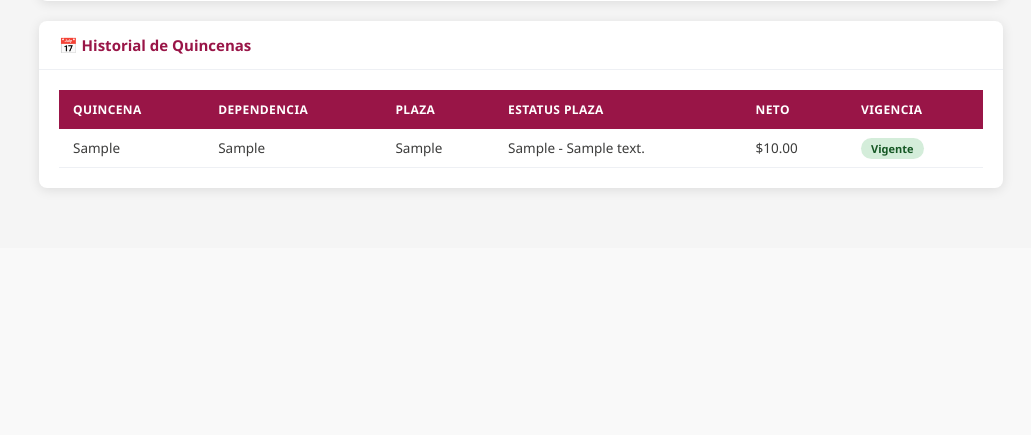
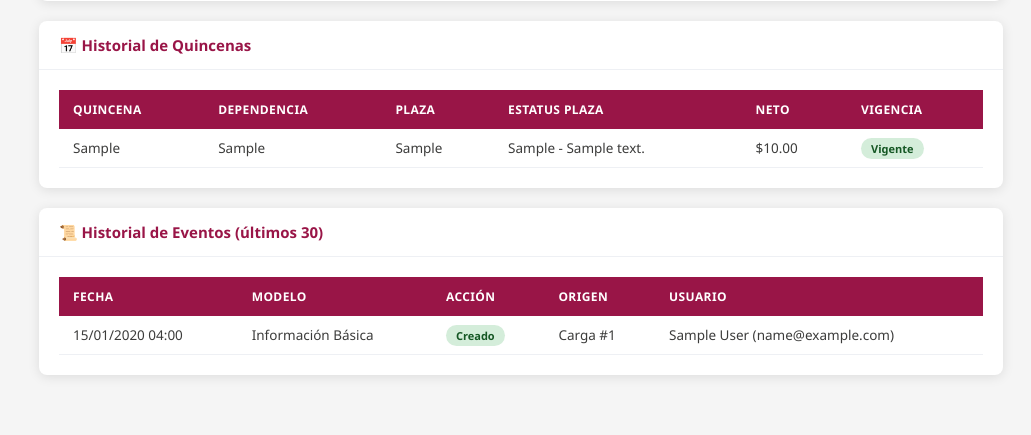
Before and after one commit to oswaldomoralesmis/resp, a Django app: page /servidores/1/ in a window 1280 px wide. Shown: the part 909-1344 px from the top of the page, without its empty margins (249-1280 px from the left). Before the commit the page ends 1101 px from the top, so only its background shows below. Run offline with Django 5.2, Linux system fonts and the light colour scheme; a user stored in the database is signed in; data comes from the database, SQL or seed files in the repository; tables that the repository leaves empty hold one stand-in row (values such as "Sample post"); data that the repository does not hold is empty.

Commit message:
log de eventos

```diff
--- a/servidores/models.py
+++ b/servidores/models.py
@@ -306,3 +306,55 @@ class BajaServidorPublico(models.Model):
 
     def __str__(self):
         return f"Baja: {self.servidor} - {self.fecha_baja}"
+
+
+class LogEvento(models.Model):
+    """Bitácora de movimientos sobre Información Básica, Bajas y Datos
+    Personales: quién, cuándo, si fue por una carga de layout o editado a
+    mano. No reemplaza la trazabilidad de detalle que ya tiene cada modelo
+    (carga_origen en InformacionBasica/BajaServidorPublico) — la complementa
+    con un registro plano, cronológico y consultable por servidor/RFC."""
+    MODELO_CHOICES = [
+        ('informacion_basica', 'Información Básica'),
+        ('baja', 'Baja de Servidor Público'),
+        ('datos_personales', 'Datos Personales'),
+    ]
+    ACCION_CHOICES = [
+        ('creado', 'Creado'),
+        ('editado', 'Editado'),
+    ]
+    ORIGEN_CHOICES = [
+        ('carga', 'Carga de Layout'),
+        ('manual', 'Manual'),
+    ]
+    modelo = models.CharField(max_length=30, choices=MODELO_CHOICES, verbose_name='Modelo')
+    objeto_id = models.PositiveIntegerField(verbose_name='ID del registro')
+    servidor = models.ForeignKey(
+        ServidorPublico, on_delete=models.SET_NULL, null=True, related_name='eventos_log',
+        verbose_name='Servidor',
+    )
+    accion = models.CharField(max_length=10, choices=ACCION_CHOICES, verbose_name='Acción')
+    origen = models.CharField(max_length=10, choices=ORIGEN_CHOICES, verbose_name='Origen')
+    carga = models.ForeignKey(
+        'cargas.CargaLayout', on_delete=models.SET_NULL, null=True, blank=True, verbose_name='Carga',
+    )
+    usuario = models.ForeignKey(
+        'usuarios.UsuarioRESP', on_delete=models.SET_NULL, null=True, verbose_name='Usuario',
+    )
+    fecha = models.DateTimeField(auto_now_add=True, verbose_name='Fecha')
+
+    class Meta:
+        verbose_name = 'Evento de Log'
+        verbose_name_plural = 'Log de Eventos'
+        ordering = ['-fecha']
+        indexes = [models.Index(fields=['modelo', 'objeto_id'])]
+
+    def __str__(self):
+        return f"{self.get_modelo_display()} #{self.objeto_id} — {self.get_accion_display()} ({self.get_origen_display()})"
+
+    @classmethod
+    def registrar(cls, modelo, objeto_id, servidor, accion, origen, usuario=None, carga=None):
+        return cls.objects.create(
+            modelo=modelo, objeto_id=objeto_id, servidor=servidor, accion=accion,
+            origen=origen, usuario=usuario, carga=carga,
+        )
--- a/servidores/views.py
+++ b/servidores/views.py
@@ -17,7 +17,7 @@ from openpyxl.utils import get_column_letter
 from .models import (
     ServidorPublico, InformacionBasica, BajaServidorPublico, Puesto,
     DatosPersonales, DatosComplementarios, DiscapacidadServidor,
-    EnfermedadCronicaServidor, IdiomaServidor,
+    EnfermedadCronicaServidor, IdiomaServidor, LogEvento,
     sincronizar_puesto, liberar_puestos_de,
 )
 from .forms import (
@@ -207,6 +207,7 @@ class ServidorDetailView(LoginRequiredMixin, DependenciaScopedMixin, DetailView)
             servidor=self.object
         ).order_by('-quincena')[:10]
         ctx['bajas'] = self.object.bajas.select_related('motivo_baja', 'dependencia').order_by('-fecha_baja')
+        ctx['eventos_log'] = self.object.eventos_log.select_related('usuario', 'carga')[:30]
         ctx['titulo'] = f'Servidor: {self.object.nombre_completo}'
         return ctx
 
@@ -284,9 +285,14 @@ class ServidorUpdateView(LoginRequiredMixin, DependenciaScopedMixin, UpdateView)
         if form.is_valid() and form_personales.is_valid() and form_complementarios.is_valid():
             self.object = form.save()
 
+            datos_personales_es_nuevo = form_personales.instance.pk is None
             datos_personales = form_personales.save(commit=False)
             datos_personales.servidor = self.object
             datos_personales.save()
+            LogEvento.registrar(
+                'datos_personales', datos_personales.pk, self.object,
+                'creado' if datos_personales_es_nuevo else 'editado', 'manual', usuario=request.user,
+            )
 
             datos_complementarios = form_complementarios.save(commit=False)
             datos_complementarios.servidor = self.object
@@ -344,6 +350,7 @@ def servidor_baja(request, pk):
                 baja.servidor = servidor
                 baja.registrado_por = request.user
                 baja.save()
+                LogEvento.registrar('baja', baja.pk, servidor, 'creado', 'manual', usuario=request.user)
                 servidor.activo = False
                 servidor.save()
                 InformacionBasica.objects.filter(servidor=servidor, activo=True).update(activo=False)
@@ -375,6 +382,11 @@ class BajaUpdateView(LoginRequiredMixin, DependenciaScopedMixin, UpdateView):
         ctx = super().get_context_data(**kwargs)
         ctx['titulo'] = f'Editar Baja: {self.object.servidor.nombre_completo}'
         return ctx
+
+    def form_valid(self, form):
+        response = super().form_valid(form)
+        LogEvento.registrar('baja', self.object.pk, self.object.servidor, 'editado', 'manual', usuario=self.request.user)
+        return response
 
 
 @login_required
@@ -718,6 +730,7 @@ class InformacionBasicaCreateView(LoginRequiredMixin, CreateView):
             dias_pagados=info.dias_pagados,
             id_plaza_jefe=info.id_plaza_jefe,
         )
+        LogEvento.registrar('informacion_basica', info.pk, info.servidor, 'creado', 'manual', usuario=user)
         return response
 
 
@@ -763,4 +776,5 @@ class InformacionBasicaUpdateView(LoginRequiredMixin, DependenciaScopedMixin, Up
             dias_pagados=info.dias_pagados,
             id_plaza_jefe=info.id_plaza_jefe,
         )
+        LogEvento.registrar('informacion_basica', info.pk, info.servidor, 'editado', 'manual', usuario=user)
         return response
--- a/templates/servidores/detail.html
+++ b/templates/servidores/detail.html
@@ -122,4 +122,33 @@
   </div>
 </div>
 {% endif %}
+
+{% if eventos_log %}
+<div class="card">
+  <div class="card-header">📜 Historial de Eventos (últimos 30)</div>
+  <div class="card-body">
+    <table class="table-resp">
+      <thead><tr><th>Fecha</th><th>Modelo</th><th>Acción</th><th>Origen</th><th>Usuario</th></tr></thead>
+      <tbody>
+        {% for e in eventos_log %}
+        <tr>
+          <td>{{ e.fecha|date:"d/m/Y H:i" }}</td>
+          <td>{{ e.get_modelo_display }}</td>
+          <td>
+            {% if e.accion == 'creado' %}<span class="badge-activo">Creado</span>
+            {% else %}<span class="badge-pendiente">Editado</span>{% endif %}
+          </td>
+          <td>
+            {% if e.origen == 'carga' %}
+              {% if e.carga_id %}<a href="{% url 'carga_detalle' e.carga_id %}">Carga #{{ e.carga_id }}</a>{% else %}Carga{% endif %}
+            {% else %}Manual{% endif %}
+          </td>
+          <td>{{ e.usuario|default:"—" }}</td>
+        </tr>
+        {% endfor %}
+      </tbody>
+    </table>
+  </div>
+</div>
+{% endif %}
 {% endblock %}
```
Also changed, not shown: cargas/views.py (+33 -0 lines), servidores/migrations/0016_logevento.py (added).
